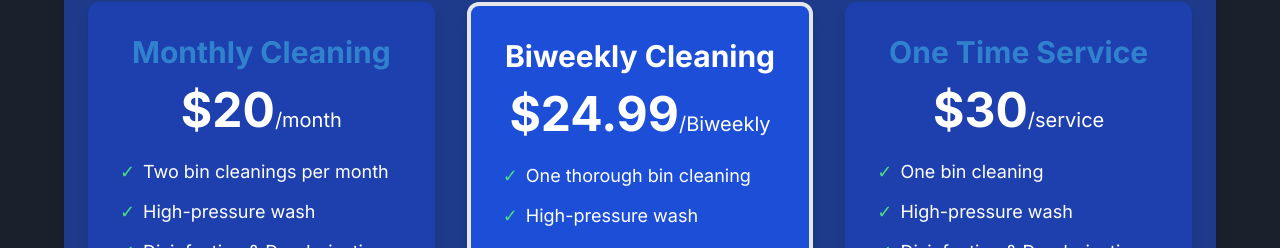
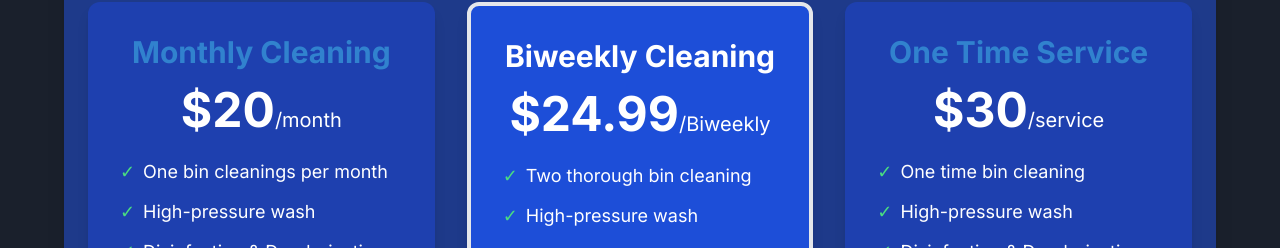
Before and after one commit to tahj2003/MossedUpBins, a plain HTML site: page index.html in a window 1280 px wide. Shown: the part 1506-1754 px from the top of the page. Drawn offline with nearby package versions, Linux system fonts and the light colour scheme.

Commit message:
Update index.html

```diff
--- a/index.html
+++ b/index.html
@@ -139,7 +139,7 @@
                             <h3 class="text-3xl font-bold mb-4 text-accent-blue">Monthly Cleaning</h3>
                             <p class="text-5xl font-extrabold mb-6">$20<span class="text-xl font-normal">/month</span></p>
                             <ul class="text-lg text-left space-y-3 mb-8">
-                                <li class="flex items-center"><span class="text-green-400 mr-2">✓</span> Two bin cleanings per month</li>
+                                <li class="flex items-center"><span class="text-green-400 mr-2">✓</span> One bin cleanings per month</li>
                                 <li class="flex items-center"><span class="text-green-400 mr-2">✓</span> High-pressure wash</li>
                                 <li class="flex items-center"><span class="text-green-400 mr-2">✓</span> Disinfection & Deodorization</li>
                                 <li class="flex items-center"><span class="text-green-400 mr-2">✓</span> Eco-friendly solutions</li>
@@ -156,7 +156,7 @@
                             <h3 class="text-3xl font-bold mb-4 text-white">Biweekly Cleaning</h3>
                             <p class="text-5xl font-extrabold mb-6">$24.99<span class="text-xl font-normal">/Biweekly</span></p>
                             <ul class="text-lg text-left space-y-3 mb-8">
-                                <li class="flex items-center"><span class="text-green-400 mr-2">✓</span> One thorough bin cleaning</li>
+                                <li class="flex items-center"><span class="text-green-400 mr-2">✓</span> Two thorough bin cleaning</li>
                                 <li class="flex items-center"><span class="text-green-400 mr-2">✓</span> High-pressure wash</li>
                                 <li class="flex items-center"><span class="text-green-400 mr-2">✓</span> Disinfection & Deodorization</li>
                                 <li class="flex items-center"><span class="text-green-400 mr-2">✓</span> Eco-friendly solutions</li>
@@ -174,7 +174,7 @@
                             <h3 class="text-3xl font-bold mb-4 text-accent-blue">One Time Service </h3>
                             <p class="text-5xl font-extrabold mb-6">$30<span class="text-xl font-normal">/service</span></p>
                             <ul class="text-lg text-left space-y-3 mb-8">
-                                <li class="flex items-center"><span class="text-green-400 mr-2">✓</span> One bin cleaning </li>
+                                <li class="flex items-center"><span class="text-green-400 mr-2">✓</span> One time bin cleaning </li>
                                 <li class="flex items-center"><span class="text-green-400 mr-2">✓</span> High-pressure wash</li>
                                 <li class="flex items-center"><span class="text-green-400 mr-2">✓</span> Disinfection & Deodorization</li>
                                 <li class="flex items-center"><span class="text-green-400 mr-2">✓</span> Eco-friendly solutions</li>
```
